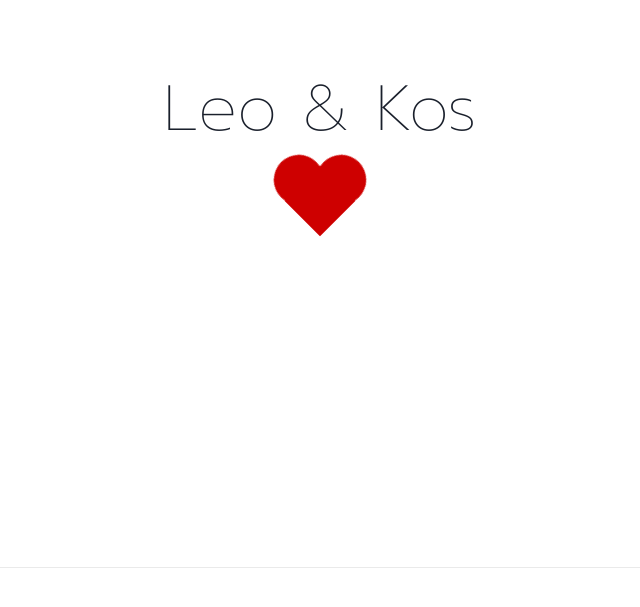
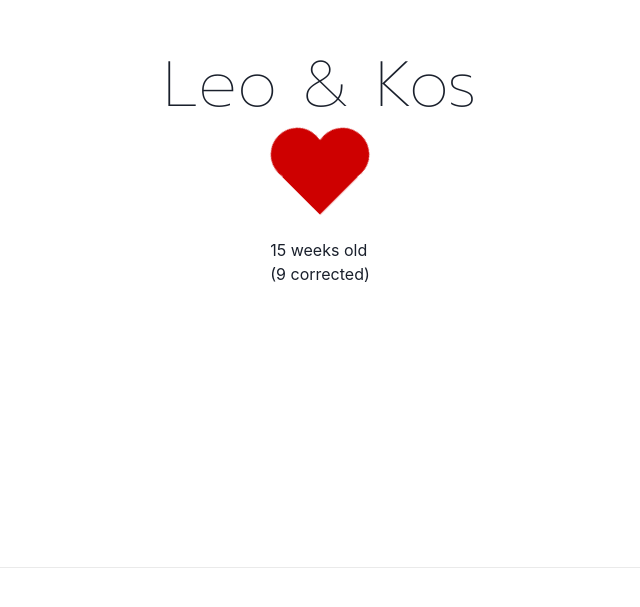
Before and after one commit to sotiriosalpanis/LeoKos, a Next.js app in the folder leo-kos-app/: page / in a window 1280 px wide. Shown: the part 233-840 px from the top of the page, without its empty margins (320-960 px from the left). Built offline with nearby package versions, Linux system fonts and the light colour scheme.

Commit message:
Added age and corrected age calcs

```diff
--- /dev/null
+++ b/leo-kos-app/components/Age.js
@@ -0,0 +1,19 @@
+import React from 'react'
+
+const Age = () => {
+
+  const birthday = new Date("12/29/2021");
+  const age = Math.floor((Date.now() - birthday) / (1000 * 3600 * 24 * 7));
+  const correctedBirthday = new Date("02/06/2022");
+  const correctedAge = Math.floor((Date.now() - correctedBirthday) / (1000 * 3600 * 24 * 7));
+
+
+  return (
+    <div>
+      <p>{`${age} weeks old`}</p>
+      <p>{`(${correctedAge} corrected)`}</p>
+    </div>
+  )
+}
+
+export default Age
--- a/leo-kos-app/pages/index.js
+++ b/leo-kos-app/pages/index.js
@@ -1,4 +1,5 @@
 import Head from 'next/head'
+import Age from '../components/Age'
 import HappyBirthday from '../components/HappyBirthday'
 import styles from '../styles/Home.module.css'
 
@@ -18,6 +19,9 @@ export default function Home() {
           </h1>
         </div>
         <HappyBirthday />
+        <div>
+          <Age />
+        </div>
       </main>
 
       <footer className={styles.footer}>
```
